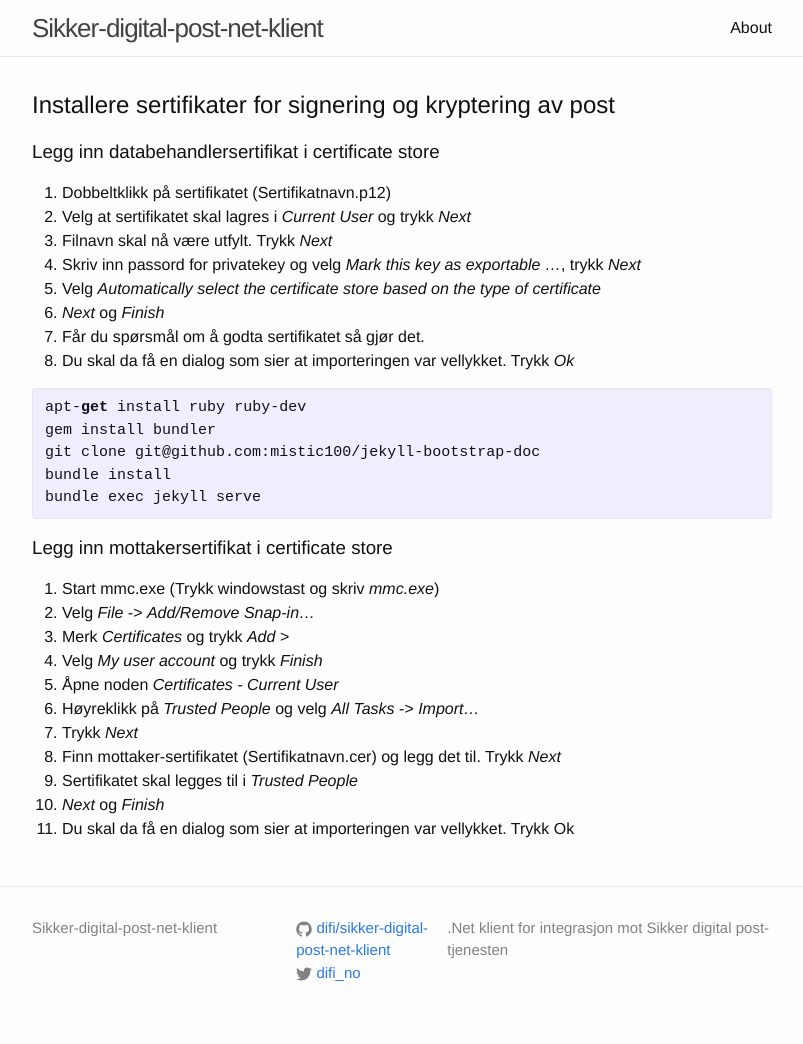
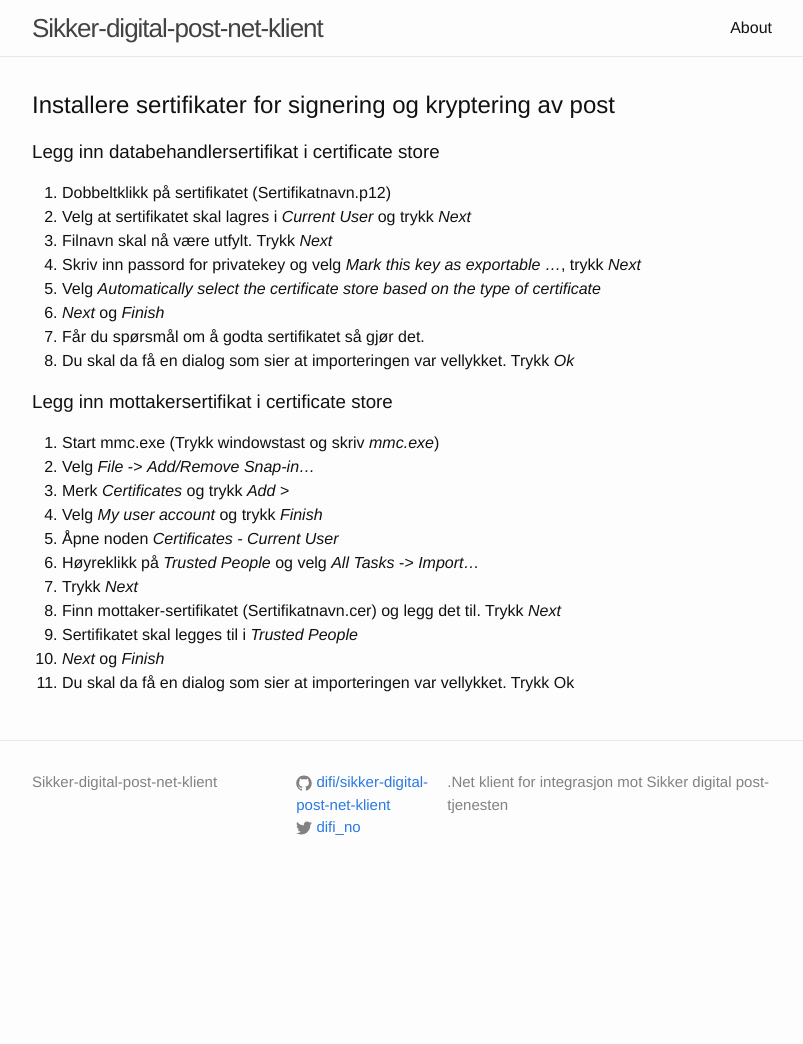
Before and after one commit to difi/sikker-digital-post-klient-dotnet, a Jekyll site: the page built from _doks/installere-sertifikater.markdown, in a window 1280 px wide. Shown: the whole page, without its empty margins (238-1041 px from the left). Built offline with Jekyll 4.4.1, drawn with Linux system fonts in a browser that asks for light colours; after the commit the page ends 900 px from its top, so only the background shows below that.

Commit message:
Testet med rouge-kode

```diff
--- a/_config.yml
+++ b/_config.yml
@@ -11,8 +11,8 @@ github_username:  difi/sikker-digital-post-net-klient
 markdown: kramdown
 
 # Code highlighting
-pygments: true
-highlighter: pygments
+kramdown:
+  syntax_highlighter: rouge
 
 collections:
   doks:
--- a/_doks/installere-sertifikater.markdown
+++ b/_doks/installere-sertifikater.markdown
@@ -18,15 +18,6 @@ short-description: "For å sende sikker digital post trenger du å installere se
 7.  Får du spørsmål om å godta sertifikatet så gjør det.
 8.  Du skal da få en dialog som sier at importeringen var vellykket. Trykk _Ok_
 
-{% highlight c# %}
-apt-get install ruby ruby-dev
-gem install bundler
-git clone git@github.com:mistic100/jekyll-bootstrap-doc
-bundle install
-bundle exec jekyll serve
-{% endhighlight %}
-
-
 ### Legg inn mottakersertifikat i certificate store
 
 1.  Start mmc.exe (Trykk windowstast og skriv _mmc.exe_)
```
Also changed, not shown: index.html (+5 -0 lines).
